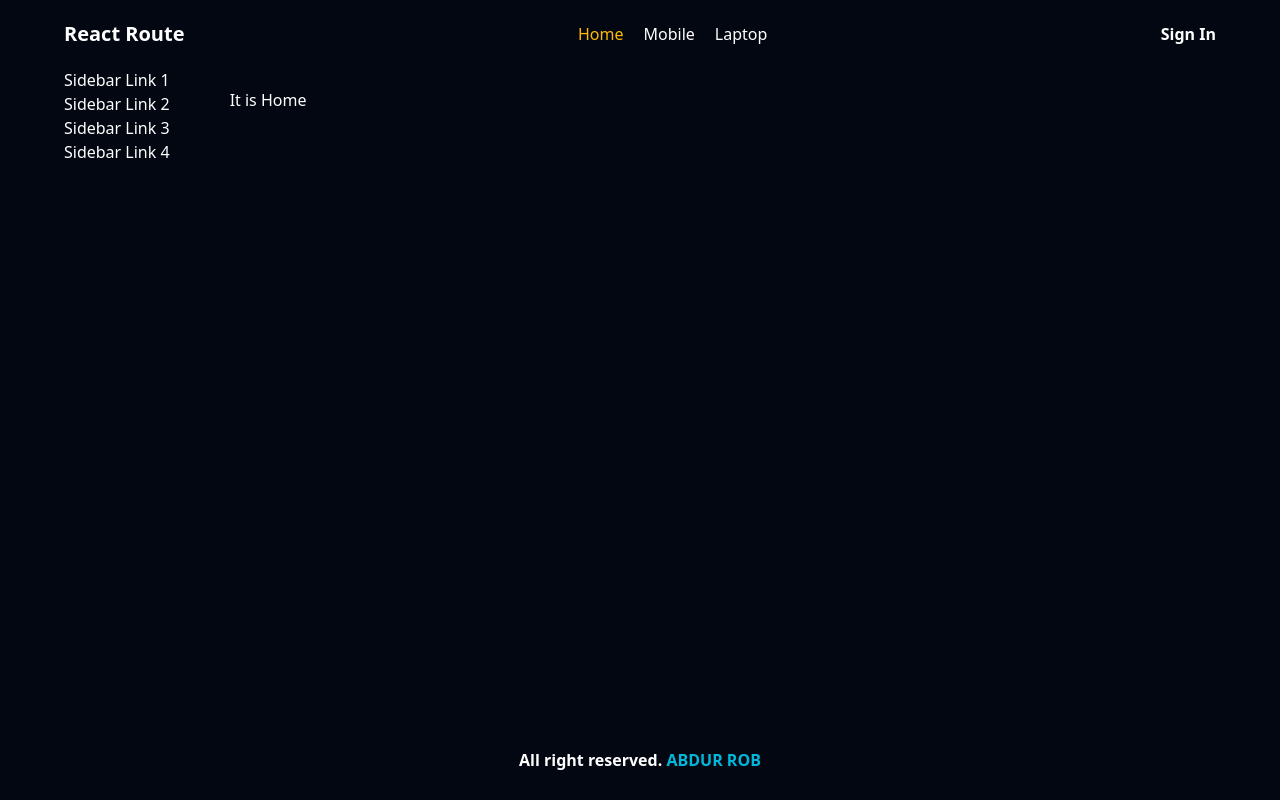
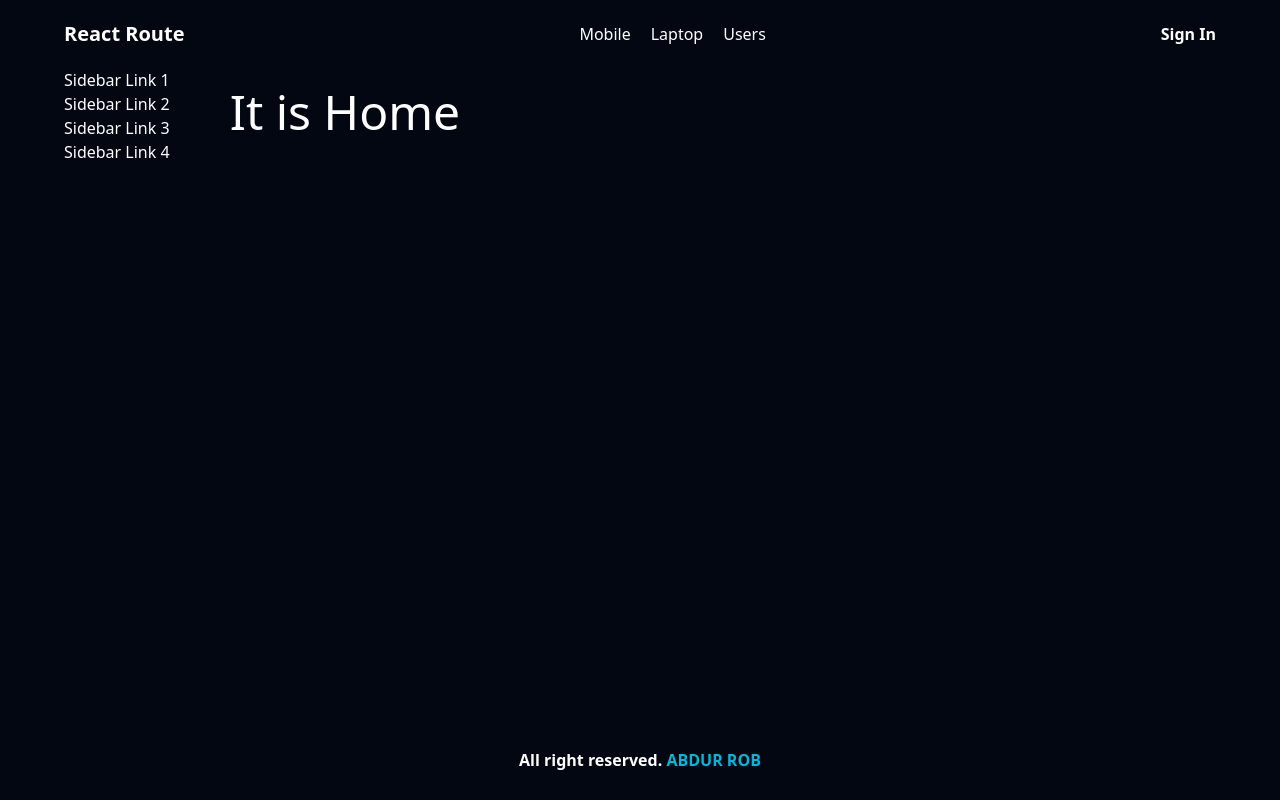
Before and after one commit to Abdurrobr34l/react-module43, a React (Vite) app: page / in a window 1280 px wide. Built offline with nearby package versions, Linux system fonts and the light colour scheme.

Commit message:
Did data loading using loader

```diff
--- a/src/components/header/Header.jsx
+++ b/src/components/header/Header.jsx
@@ -5,9 +5,9 @@ const Header = () => {
   const [toggler, setToggler] = useState(true);
 
   const navigationData = [
-    { id: 1, name: "Home", path: "/" },
     { id: 2, name: "Mobile", path: "/mobiles" },
     { id: 3, name: "Laptop", path: "/laptop" },
+    { id: 1, name: "Users", path: "/users" },
     // { id: 4, name: "Contact", path: "/contact" },
     // { id: 5, name: "Blog", path: "/blog" },
   ];
--- a/src/components/home/Home.jsx
+++ b/src/components/home/Home.jsx
@@ -3,7 +3,7 @@ import React from "react";
 const Home = () => {
   return (
     <div>
-      <h1 className="m-5 h-[80vh]">It is Home</h1>
+      <h1 className="m-5 h-[80vh] text-5xl">It is Home</h1>
     </div>
   );
 };
--- /dev/null
+++ b/src/components/users/Users.jsx
@@ -0,0 +1,27 @@
+import React from "react";
+import { useLoaderData } from "react-router";
+
+const Users = () => {
+
+  const users = useLoaderData();
+  console.log(users);
+
+  return (
+    <div className="flex flex-col border-2 flex-3 h-[80vh]">
+      <h1 className="text-5xl">It is Users</h1>
+
+      <div className="mt-10 grid grid-cols-4 gap-5">
+        {users.map(user =>
+        // {{name} = users }
+          <div className="p-3 border-2 rounded-xl">
+            <h2 className="font-black text-cyan-300">{user.name}</h2>
+            <p>{user.username}</p>
+            <p>{user.email}</p>
+          </div>
+        )}
+      </div>
+    </div>
+  );
+};
+
+export default Users;
--- a/src/main.jsx
+++ b/src/main.jsx
@@ -9,6 +9,7 @@ import Home from "./components/home/Home.jsx";
 import Mobiles from "./components/mobiles/Mobiles.jsx";
 import Laptop from "./components/laptop/Laptop.jsx";
 import Header from "./components/header/Header.jsx";
+import Users from "./components/users/users.jsx";
 
 const router = createBrowserRouter([
   {
@@ -18,6 +19,11 @@ const router = createBrowserRouter([
       {index: true, Component: Home},
       {path: "mobiles", Component: Mobiles},
       {path: "laptop", Component: Laptop},
+      {
+        path: "users",
+        loader: () => fetch('https://jsonplaceholder.typicode.com/users') ,
+        Component: Users
+      },
     ]
   },
   {
```
